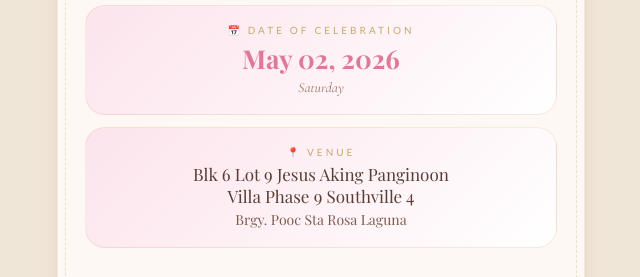
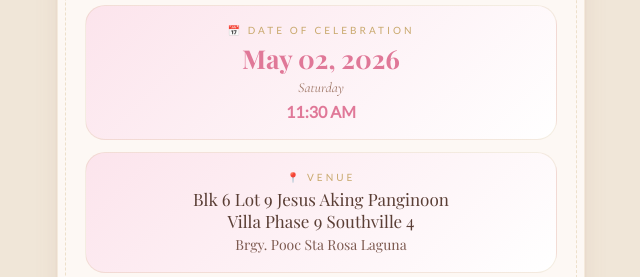
Before and after one commit to jtodiodev/serenity-invitation, a plain HTML site: page index.html in a window 1280 px wide. Shown: the part 509-786 px from the top of the page, without its empty margins (319-959 px from the left). Drawn offline with nearby package versions, Linux system fonts and the light colour scheme; a web font is replaced by a local one.

Commit message:
Serenety invitation with time

```diff
--- a/index.html
+++ b/index.html
@@ -74,6 +74,9 @@
           <strong>May 02, 2026</strong>
         </div>
         <div class="info-sub">Saturday</div>
+        <div class="info-time" style="margin-top:6px; font-size:16px; color:var(--text-mid);">
+          <span style="font-weight:600; color:var(--pink-deep);">11:30 AM</span>
+        </div>
       </div>
 
       <div class="info-card" style="--anim-delay:1.2s">
```
